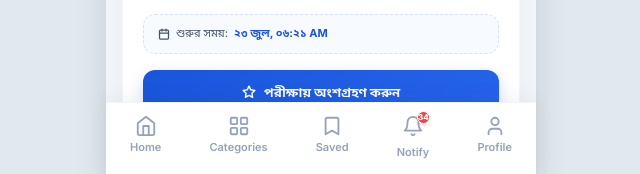
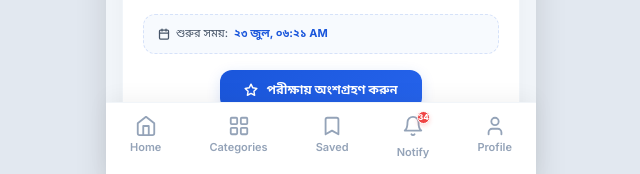
Before and after one commit to rudrodeb029/Job-Circular, a React (Vite) app: page /live-exams in a window 1280 px wide. Shown: the part 626-800 px from the top of the page, without its empty margins (319-959 px from the left). Built offline with nearby package versions, Linux system fonts and the light colour scheme; no server answers.

Commit message:
Reduce action buttons sizes and center them inside live exam cards

```diff
--- a/src/pages/LiveExams.jsx
+++ b/src/pages/LiveExams.jsx
@@ -401,24 +401,24 @@ export default function LiveExams() {
                 <div style={{ display: 'flex', flexDirection: 'column', gap: '10px' }}>
 
                   {status === 'upcoming' && (
-                    <div style={{ display: 'flex', flexDirection: 'column', gap: '10px' }}>
+                    <div style={{ display: 'flex', flexDirection: 'column', gap: '10px', alignItems: 'center' }}>
                       <button
                         onClick={() => handleRegister(exam.id)}
                         style={{
-                          width: '100%',
-                          padding: '12px',
+                          width: 'auto',
+                          padding: '10px 24px',
                           borderRadius: '12px',
                           border: isRegistered ? '1.5px solid #10b981' : 'none',
                           background: isRegistered ? 'rgba(16, 185, 129, 0.05)' : 'linear-gradient(135deg, var(--primary) 0%, #2563eb 100%)',
                           color: isRegistered ? '#047857' : 'white',
                           fontWeight: 800,
-                          fontSize: '13px',
+                          fontSize: '12.5px',
                           cursor: 'pointer',
                           display: 'flex',
                           alignItems: 'center',
                           justifyContent: 'center',
                           gap: '6px',
-                          boxShadow: isRegistered ? 'none' : '0 4px 14px rgba(26, 86, 219, 0.2)'
+                          boxShadow: isRegistered ? 'none' : '0 4px 14px rgba(26, 86, 219, 0.15)'
                         }}
                       >
                         {isRegistered ? (
@@ -451,23 +451,25 @@ export default function LiveExams() {
                   )}
 
                   {status === 'running' && (
+                    <div style={{ display: 'flex', justifyContent: 'center', width: '100%' }}>
                       <button
                         onClick={() => navigate(`/live-exam-room/${exam.id}`)}
                         style={{
-                        width: '100%',
-                        padding: '14px',
+                          width: 'auto',
+                          padding: '10px 28px',
                           borderRadius: '12px',
                           border: 'none',
                           background: 'linear-gradient(135deg, #ef4444 0%, #dc2626 100%)',
                           color: 'white',
                           fontWeight: 800,
-                        fontSize: '13px',
+                          fontSize: '12.5px',
                           cursor: 'pointer',
-                        boxShadow: '0 4px 14px rgba(239, 68, 68, 0.3)'
+                          boxShadow: '0 4px 14px rgba(239, 68, 68, 0.2)'
                         }}
                       >
                         {isEn ? 'Enter Exam Room Now' : 'পরীক্ষায় অংশ নিন (লাইভ)'} ➔
                       </button>
+                    </div>
                   )}
 
                   {status === 'completed' && (
```
Lines whose indentation alone changed are shown as unchanged.
